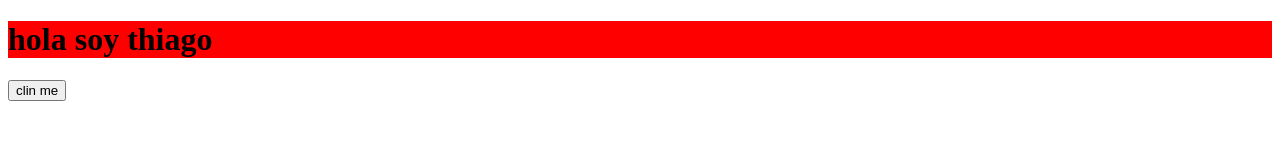
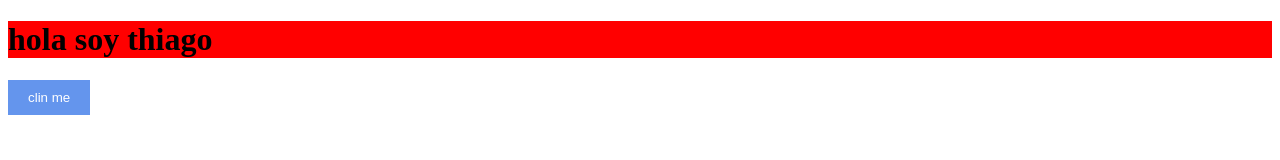
Before and after one commit to thiago0k/prueva-1, a plain HTML site: page index.html in a window 1280 px wide. Drawn offline with Linux system fonts and the light colour scheme.

Commit message:
cambios-2

```diff
--- a/index.html
+++ b/index.html
@@ -10,6 +10,13 @@
         h1 {
             background-color: red;
         }
+
+        button {
+            background-color: cornflowerblue;
+            color: white;
+            border: none;
+            padding: 10px 20px;
+        }
     </style>
     <h1>hola soy thiago</h1>
     <button onclick="alert('hola como estas')">clin me</button>
```
